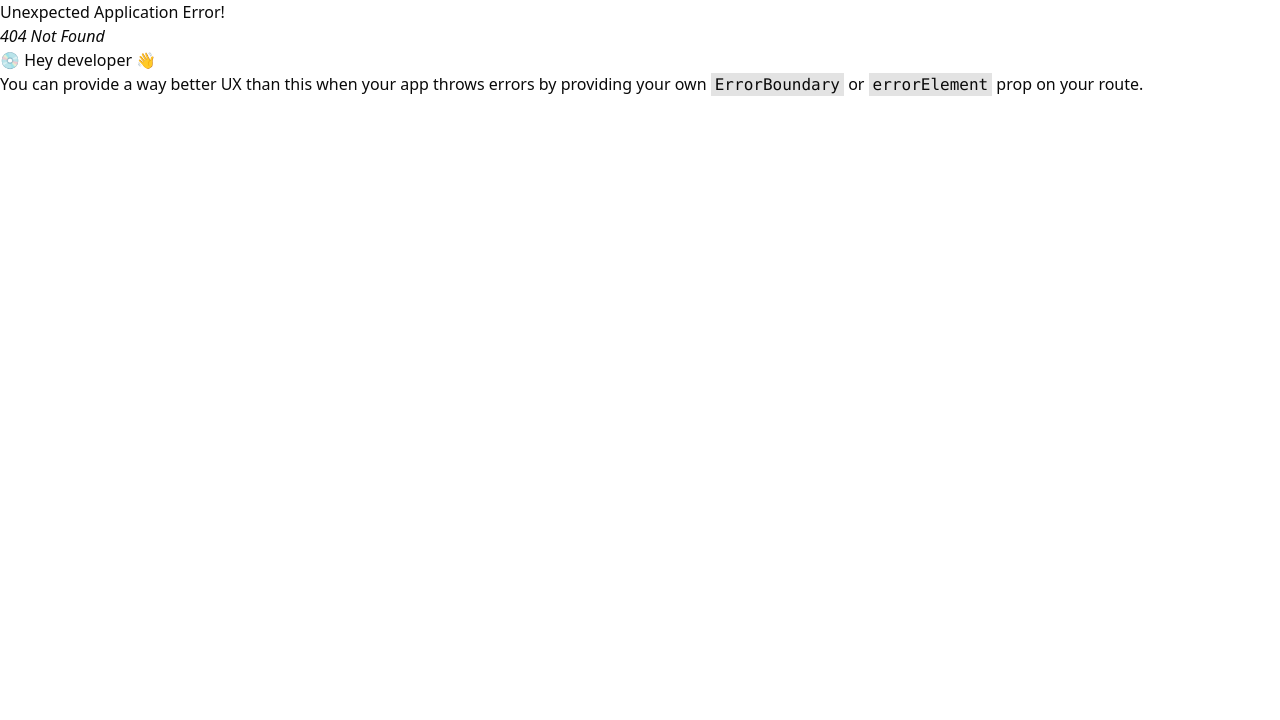
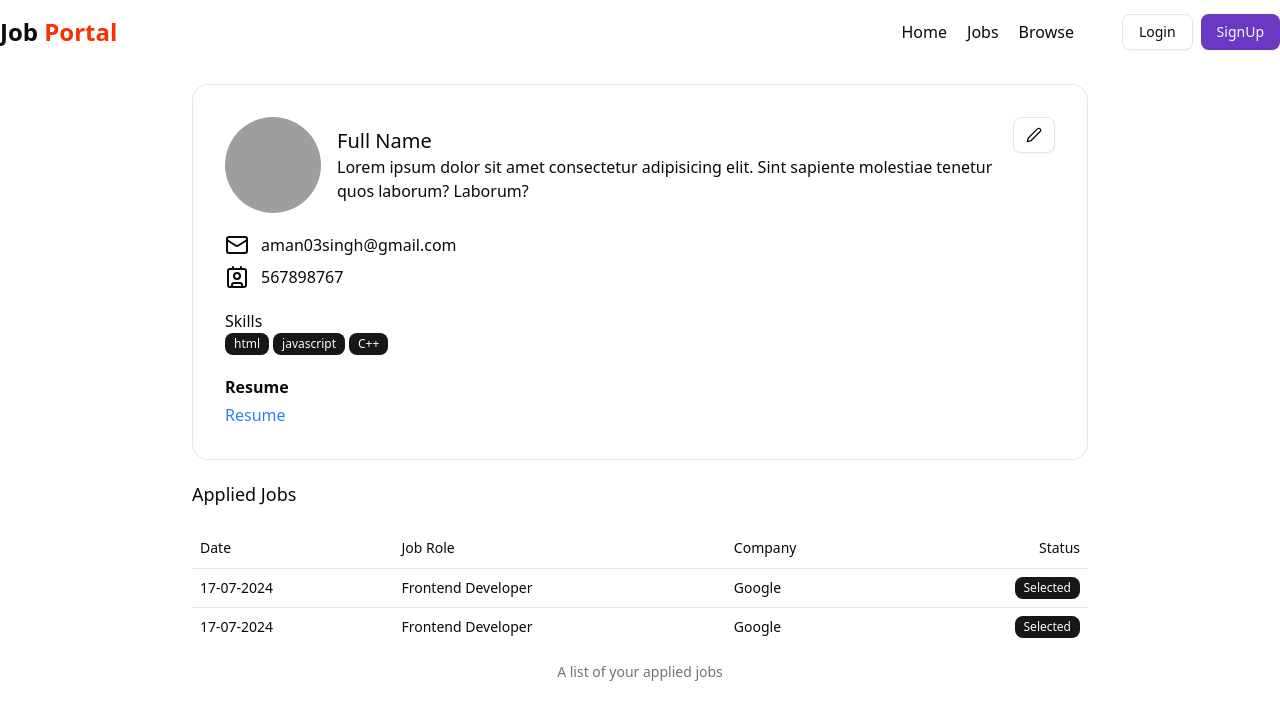
Before and after one commit to Aman3020/Skill_Bridge, a React (Vite) app in the folder frontend/: page /profile in a window 1280 px wide. Before the commit this address had no page. Shown: the top 720 px of the page. Built offline with nearby package versions, Linux system fonts and the light colour scheme; grey boxes are pictures that could not be loaded.

Commit message:
profile component

```diff
--- a/frontend/src/App.jsx
+++ b/frontend/src/App.jsx
@@ -5,6 +5,7 @@
 import Home from './components/Home'
 import Jobs from './components/Jobs'
 import Browse from './components/Browse'
+import Profile from './components/Profile'
 
 const appRouter = createBrowserRouter([
   {
@@ -30,6 +31,9 @@
   {
     path:'/browse',
     element:<Browse/>
+  },{
+    path:'/profile',
+    element:<Profile/>
   }
 ])
 
--- /dev/null
+++ b/frontend/src/components/AppliedJobTable.jsx
@@ -0,0 +1,43 @@
+import React from 'react';
+import {
+  Table,
+  TableBody,
+  TableCaption,
+  TableCell,
+  TableHead,
+  TableHeader,
+  TableRow
+} from './ui/table';
+import { Badge } from './ui/badge';
+
+const AppliedJobTable = () => {
+  return (
+    <div>
+      <Table>
+        <TableCaption>A list of your applied jobs</TableCaption>
+        <TableHeader>
+          <TableRow>
+            <TableHead>Date</TableHead>
+            <TableHead>Job Role</TableHead>
+            <TableHead>Company</TableHead>
+            <TableHead className="text-right">Status</TableHead>
+          </TableRow>
+        </TableHeader>
+        <TableBody>
+          {[1, 2].map((item, index) => (
+            <TableRow key={index}>
+              <TableCell>17-07-2024</TableCell>
+              <TableCell>Frontend Developer</TableCell>
+              <TableCell>Google</TableCell>
+              <TableCell className="text-right">
+                <Badge>Selected</Badge>
+              </TableCell>
+            </TableRow>
+          ))}
+        </TableBody>
+      </Table>
+    </div>
+  );
+};
+
+export default AppliedJobTable;
--- /dev/null
+++ b/frontend/src/components/Profile.jsx
@@ -0,0 +1,70 @@
+import React from 'react'
+import Navbar from './shared/Navbar'
+import { Avatar, AvatarImage } from './ui/avatar'
+import { Button} from './ui/button'
+import { Contact, Mail, Pen } from 'lucide-react'
+import { Badge } from './ui/badge'
+import { Label } from './ui/label'
+import AppliedJobTable from './AppliedJobTable'
+
+const skills = ["html", "javascript", "C++"]
+
+const Profile = () => {
+    const isResume = true;
+    return <div>
+       <Navbar/>
+       <div className="max-w-4xl mx-auto bg-white border border-gray-200 rounded-2xl my-5 p-8">
+        <div className="flex justify-between">
+            <div className="flex items-center gap-4">
+                <Avatar className="h-24 w-24">
+                    <AvatarImage src="https://aman-responsive-portfolio.netlify.app/assets/img/home-perfil.jpg"/>
+                    <h1></h1>
+                </Avatar>
+                <div>
+                    <h1 className="font-medium text-xl">Full Name</h1>
+                    <p>Lorem ipsum dolor sit amet consectetur adipisicing elit. Sint sapiente molestiae tenetur quos laborum? Laborum?</p>
+
+                </div>
+            </div>
+            <Button className="text-right" variant="outline"><Pen/></Button>
+        </div>
+
+        <div className="my-5">
+            <div className="flex items-center gap-3 my-2">
+                <Mail/>
+                <span>aman03singh@gmail.com</span>
+            </div>
+            <div className="flex items-center gap-3 my-2">
+                <Contact/>
+                <span>567898767</span>
+            </div>
+        </div>
+        <div className="my-5">
+            <h1>Skills</h1>
+            <div className="flex items-center gap-1">
+                {
+                    skills.length != 0 ? skills.map((item, index)=><Badge key={index}>{item}</Badge>) : <span>NA</span>
+
+                }
+            </div>
+        </div>
+        <div className="grid w-full max-w-sm items center gap-1 5">
+            <Label className="text-md font-bold">Resume</Label>
+            {
+                isResume ? <a target='blank' href='' className='text-blue-500 w-full hover:underline cursor-pointer'>Resume</a> : <span>NA</span>
+            }
+        </div>
+
+       </div>
+        <div className="max-w-4xl mx-auto bg-white rounded-2xl">
+            <h1 className='text-bold text-lg my-5'>Applied Jobs</h1>
+            {
+                // Application Table
+                <AppliedJobTable/>
+            }
+        </div>
+    </div>
+
+}
+
+export default Profile
--- a/frontend/src/components/auth/Login.jsx
+++ b/frontend/src/components/auth/Login.jsx
@@ -9,7 +9,7 @@
 import { Link , useNavigate} from "react-router-dom";
 import { toast } from "sonner";
 import { useDispatch, useSelector } from "react-redux";
-import { setloading } from "../../redux/authSlice";
+import { setloading , setUser} from "../../redux/authSlice";
 import store from "../../redux/store";
 import { Loader } from "lucide-react";
 
@@ -37,6 +37,7 @@
         withCredentials: true,
       });
       if (res.data.success) {
+        dispatch(setUser(res.data.user));
         navigate("/");
         toast.success(res.data.message);
       }
--- a/frontend/src/components/auth/Signup.jsx
+++ b/frontend/src/components/auth/Signup.jsx
@@ -12,6 +12,7 @@
 import { useDispatch, useSelector } from "react-redux";
 import store from "../../redux/store";
 import { setloading } from "../../redux/authSlice";
+import { Loader } from "lucide-react";
 
 const Signup = () => {
   const [input, setInput] = useState({
@@ -24,7 +25,7 @@
   });
 
   const navigate = useNavigate();
-  const {loading} = useSelector(store=>store.auth);
+  const { loading } = useSelector((store) => store.auth);
   const dispatch = useDispatch();
   const changeEventHandler = (e) => {
     setInput({ ...input, [e.target.name]: e.target.value });
@@ -60,8 +61,16 @@
       }
     } catch (error) {
       console.log(error);
-      toast.error(error.response.data.message);
-    }finally{
+      if (
+        error.response &&
+        error.response.data &&
+        error.response.data.message
+      ) {
+        toast.error(error.response.data.message);
+      } else {
+        toast.error("Something went wrong. Please try again.");
+      }
+    } finally {
       dispatch(setloading(false));
     }
   };
@@ -149,12 +158,16 @@
               />
             </div>
           </div>
-          {
-            loading ? <Button className="w-full my-4"><Loader className="mr-2 h-4 w-4 animate-spin"/>Please wait</Button> :
+          {loading ? (
+            <Button className="w-full my-4">
+              <Loader className="mr-2 h-4 w-4 animate-spin" />
+              Please wait
+            </Button>
+          ) : (
             <Button type="submit" className="w-full my-4">
-            SignUp
-          </Button>
-          }
+              SignUp
+            </Button>
+          )}
           <span className="text-sm">
             Already have an account ?{" "}
             <Link to="/login" className="text-blue-600">
--- a/frontend/src/components/shared/Navbar.jsx
+++ b/frontend/src/components/shared/Navbar.jsx
@@ -8,9 +8,12 @@
 } from "@/components/ui/popover";
 import { Button } from "@/components/ui/button";
 import { Avatar, AvatarFallback, AvatarImage } from "@/components/ui/avatar";
+import { useSelector } from "react-redux";
+import store from "../../redux/store";
 
 const Navbar = () => {
-  const user = false;
+  // const user = true;
+  const {user} = useSelector(store=>store.auth);
   return (
     <div className="bg-white">
       <div className="flex items-center  justify-between mx-auto max-w-7xl h-16">
@@ -52,7 +55,7 @@
                 <div className="flex flex-col my-2 text-gray-600">
                   <div className="flex w-fit items-center gap-2 cursor-pointer">
                     <User2/>
-                    <Button variant="link">View Profile</Button>
+                    <Button variant="link"> <Link to="/profile">View Profile</Link></Button>
                   </div>
                   <div className="flex w-fit items-center gap-2 cursor-pointer">
                     <LogOut/>
--- /dev/null
+++ b/frontend/src/components/ui/table.jsx
@@ -0,0 +1,121 @@
+import * as React from "react"
+
+import { cn } from "@/lib/utils"
+
+function Table({
+  className,
+  ...props
+}) {
+  return (
+    <div data-slot="table-container" className="relative w-full overflow-x-auto">
+      <table
+        data-slot="table"
+        className={cn("w-full caption-bottom text-sm", className)}
+        {...props} />
+    </div>
+  );
+}
+
+function TableHeader({
+  className,
+  ...props
+}) {
+  return (
+    <thead
+      data-slot="table-header"
+      className={cn("[&_tr]:border-b", className)}
+      {...props} />
+  );
+}
+
+function TableBody({
+  className,
+  ...props
+}) {
+  return (
+    <tbody
+      data-slot="table-body"
+      className={cn("[&_tr:last-child]:border-0", className)}
+      {...props} />
+  );
+}
+
+function TableFooter({
+  className,
+  ...props
+}) {
+  return (
+    <tfoot
+      data-slot="table-footer"
+      className={cn("bg-muted/50 border-t font-medium [&>tr]:last:border-b-0", className)}
+      {...props} />
+  );
+}
+
+function TableRow({
+  className,
+  ...props
+}) {
+  return (
+    <tr
+      data-slot="table-row"
+      className={cn(
+        "hover:bg-muted/50 data-[state=selected]:bg-muted border-b transition-colors",
+        className
+      )}
+      {...props} />
+  );
+}
+
+function TableHead({
+  className,
+  ...props
+}) {
+  return (
+    <th
+      data-slot="table-head"
+      className={cn(
+        "text-foreground h-10 px-2 text-left align-middle font-medium whitespace-nowrap [&:has([role=checkbox])]:pr-0 [&>[role=checkbox]]:translate-y-[2px]",
+        className
+      )}
+      {...props} />
+  );
+}
+
+function TableCell({
+  className,
+  ...props
+}) {
+  return (
+    <td
+      data-slot="table-cell"
+      className={cn(
+        "p-2 align-middle whitespace-nowrap [&:has([role=checkbox])]:pr-0 [&>[role=checkbox]]:translate-y-[2px]",
+        className
+      )}
+      {...props} />
+  );
+}
+
+function TableCaption({
+  className,
+  ...props
+}) {
+  return (
+    <caption
+      data-slot="table-caption"
+      className={cn("text-muted-foreground mt-4 text-sm", className)}
+      {...props} />
+  );
+}
+
+export {
+  Table,
+  TableHeader,
+  TableBody,
+  TableFooter,
+  TableHead,
+  TableRow,
+  TableCell,
+  TableCaption,
+}
--- a/frontend/src/redux/authSlice.js
+++ b/frontend/src/redux/authSlice.js
@@ -17,5 +17,5 @@
     }
 })
 
-export const {setloading} = authSlice.actions;
+export const {setloading,setUser} = authSlice.actions;
 export default authSlice.reducer;
```
Also changed, not shown: 1 other file (tests, documents, lock files or other folders).
